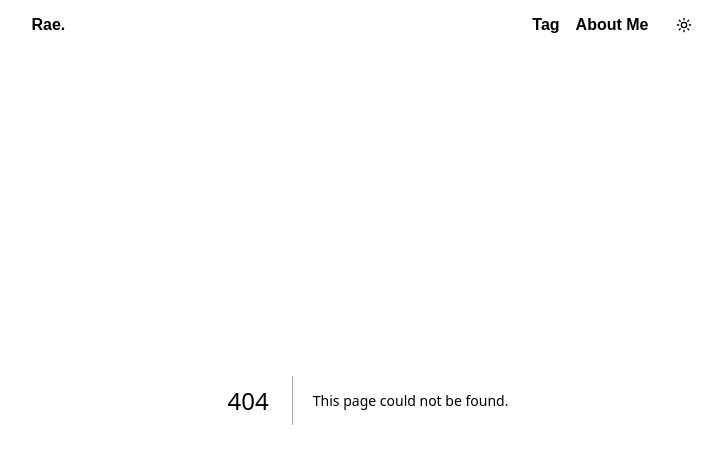
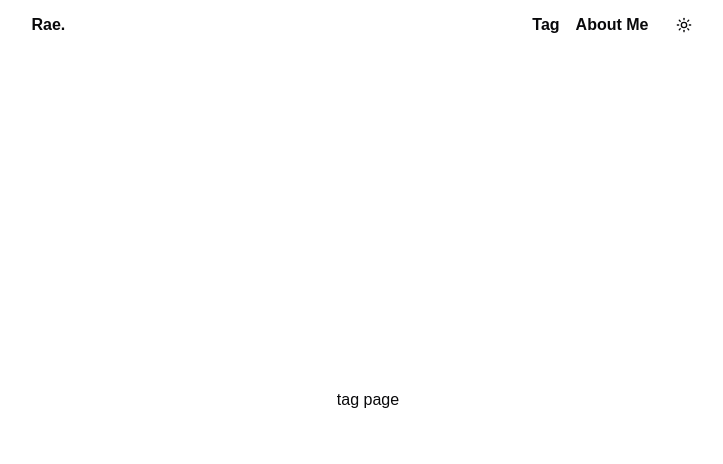
Before and after one commit to JustDevRae/rae.blog, a Next.js app: page /tag in a window 1280 px wide. Before the commit this address had no page. Shown: the top 464 px of the page, without its empty margins (272-995 px from the left). Built offline with nearby package versions, Linux system fonts and the light colour scheme.

Commit message:
feat: tag 페이지 생성

```diff
--- /dev/null
+++ b/src/app/tag/page.tsx
@@ -0,0 +1,3 @@
+export default function Tag() {
+  return <div>tag page</div>;
+}
```
